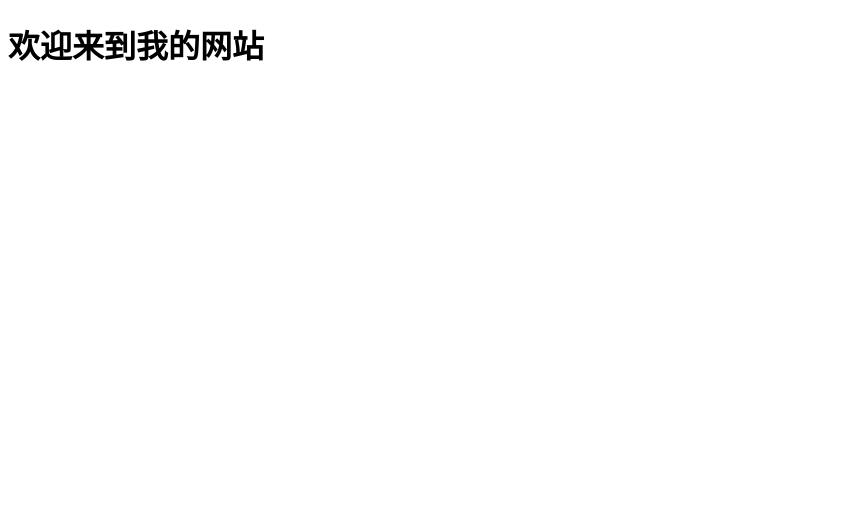
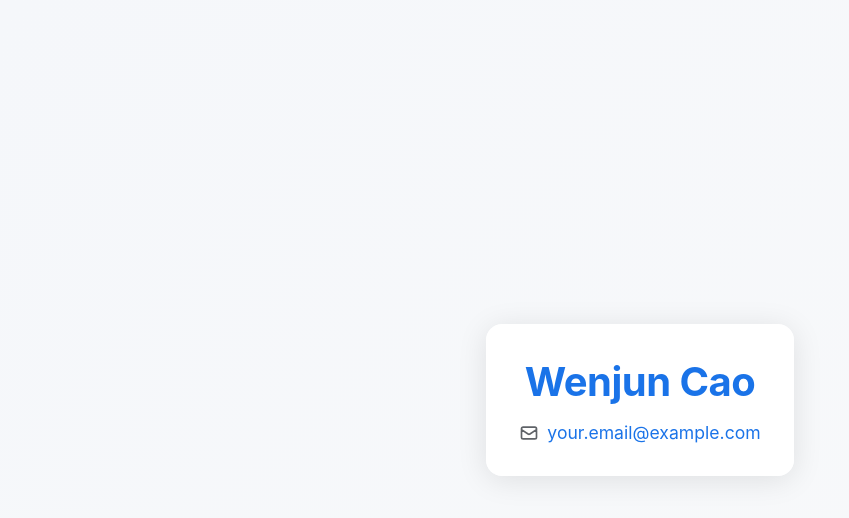
Before and after one commit to directedLink/directedLink.github.io, a plain HTML site: page index.html in a window 1280 px wide. Shown: the whole page, without its empty margins (0-849 px from the left). Drawn offline with Linux system fonts and the light colour scheme.

Commit message:
更新个人信息

```diff
--- a/index.html
+++ b/index.html
@@ -1,10 +1,102 @@
-<!-- index.html -->
 <!DOCTYPE html>
-<html>
+<html lang="zh">
 <head>
-    <title>我的个人网站</title>
+    <meta charset="UTF-8">
+    <meta name="viewport" content="width=device-width, initial-scale=1.0">
+    <title>Personal Homepage</title>
+    <style>
+        * {
+            margin: 0;
+            padding: 0;
+            box-sizing: border-box;
+            font-family: -apple-system, BlinkMacSystemFont, 'Segoe UI', Roboto, Oxygen, Ubuntu, Cantarell, sans-serif;
+        }
+
+        body {
+            min-height: 100vh;
+            display: flex;
+            justify-content: center;
+            align-items: center;
+            background: linear-gradient(135deg, #f5f7fa 0%, #f8f9fa 100%);
+        }
+
+        .container {
+            text-align: center;
+            padding: 2rem;
+            background: rgba(255, 255, 255, 0.95);
+            border-radius: 16px;
+            box-shadow: 0 4px 30px rgba(0, 0, 0, 0.1);
+            backdrop-filter: blur(5px);
+            border: 1px solid rgba(255, 255, 255, 0.3);
+            transition: transform 0.3s ease;
+        }
+
+        .container:hover {
+            transform: translateY(-5px);
+        }
+
+        h1 {
+            font-size: 2.5rem;
+            color: #1a73e8;
+            margin-bottom: 1rem;
+            font-weight: 700;
+            letter-spacing: -0.5px;
+        }
+
+        .email {
+            font-size: 1.1rem;
+            color: #5f6368;
+            display: flex;
+            align-items: center;
+            justify-content: center;
+            gap: 0.5rem;
+            margin-top: 1rem;
+        }
+
+        .email svg {
+            width: 20px;
+            height: 20px;
+        }
+
+        .email a {
+            color: #1a73e8;
+            text-decoration: none;
+            transition: color 0.2s ease;
+        }
+
+        .email a:hover {
+            color: #174ea6;
+        }
+
+        .subtitle {
+            color: #5f6368;
+            font-size: 1.2rem;
+            margin: 0.5rem 0 2rem;
+            font-weight: 400;
+        }
+
+        @media (max-width: 480px) {
+            .container {
+                width: 90%;
+                padding: 1.5rem;
+            }
+
+            h1 {
+                font-size: 2rem;
+            }
+        }
+    </style>
 </head>
 <body>
-    <h1>欢迎来到我的网站</h1>
+    <div class="container">
+        <h1>Wenjun Cao</h1>
+<!--        <p class="subtitle">Software Developer</p>-->
+        <div class="email">
+            <svg xmlns="http://www.w3.org/2000/svg" fill="none" viewBox="0 0 24 24" stroke="currentColor">
+                <path stroke-linecap="round" stroke-linejoin="round" stroke-width="2" d="M3 8l7.89 5.26a2 2 0 002.22 0L21 8M5 19h14a2 2 0 002-2V7a2 2 0 00-2-2H5a2 2 0 00-2 2v10a2 2 0 002 2z" />
+            </svg>
+            <a href="wenjunecao@proton.me">your.email@example.com</a>
+        </div>
+    </div>
 </body>
 </html>
```
